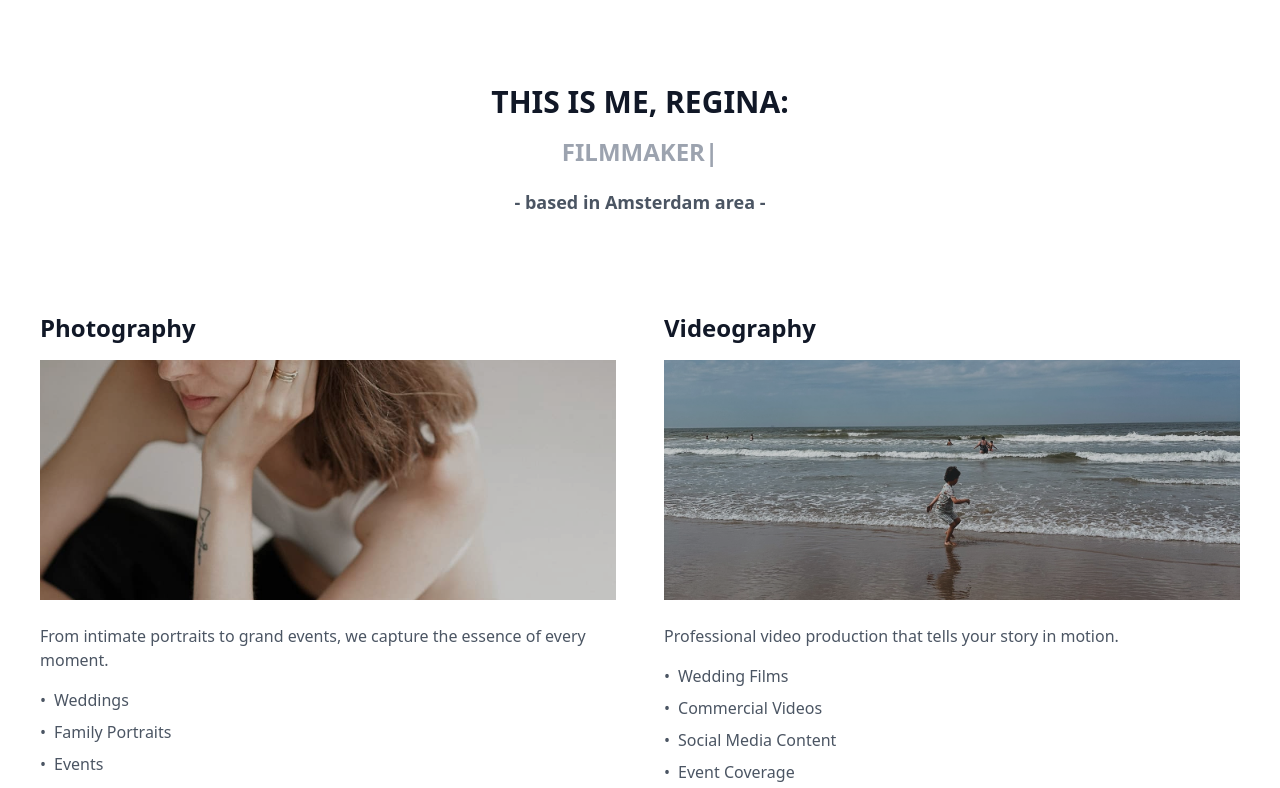
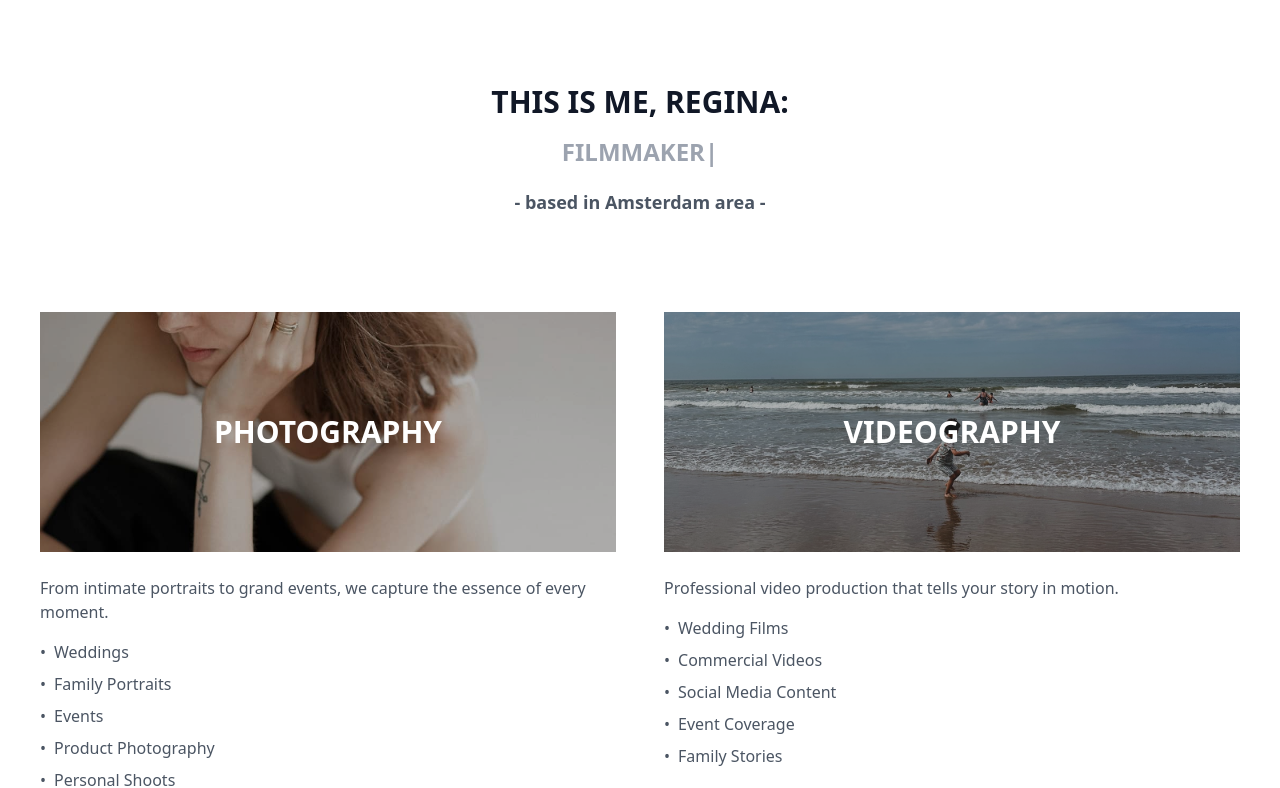
Before and after one commit to Qvatra/regina-studio, a Next.js app: page / in a window 1280 px wide. Shown: the part 587-1375 px from the top of the page. Built offline with nearby package versions, Linux system fonts and the light colour scheme.

Commit message:
fix home page services section

```diff
--- a/pages/index.tsx
+++ b/pages/index.tsx
@@ -110,7 +110,6 @@ export default function Home() {
             <div className="grid md:grid-cols-2 gap-12 ml-6 mr-6">
               {services.map((service) => (
                 <div key={service.title} className="group">
-                  <h3 className="text-2xl font-semibold mb-4 text-gray-900">{service.title}</h3>
                   <Link href={service.link}>
                     <div className="relative h-60 mb-6 overflow-hidden cursor-pointer">
                       <Image
@@ -119,11 +118,11 @@ export default function Home() {
                         fill
                         className="object-cover transition-transform duration-500 group-hover:scale-105"
                       />
-                      <div className="absolute inset-0 bg-black/20 transition-opacity duration-500 group-hover:bg-black/40" />
-                      <div className="absolute inset-0 flex items-center justify-center opacity-0 group-hover:opacity-100 transition-opacity duration-500">
-                        <span className="bg-white text-gray-900 px-6 py-2 rounded-lg font-semibold">
-                          View Portfolio
-                        </span>
+                      <div className="absolute inset-0 bg-black/30 transition-opacity duration-500 group-hover:bg-black/50" />
+                      <div className="absolute inset-0 flex items-center justify-center">
+                        <h3 className="text-3xl font-semibold text-white uppercase z-10">
+                          {service.title}
+                        </h3>
                       </div>
                     </div>
                   </Link>
```
